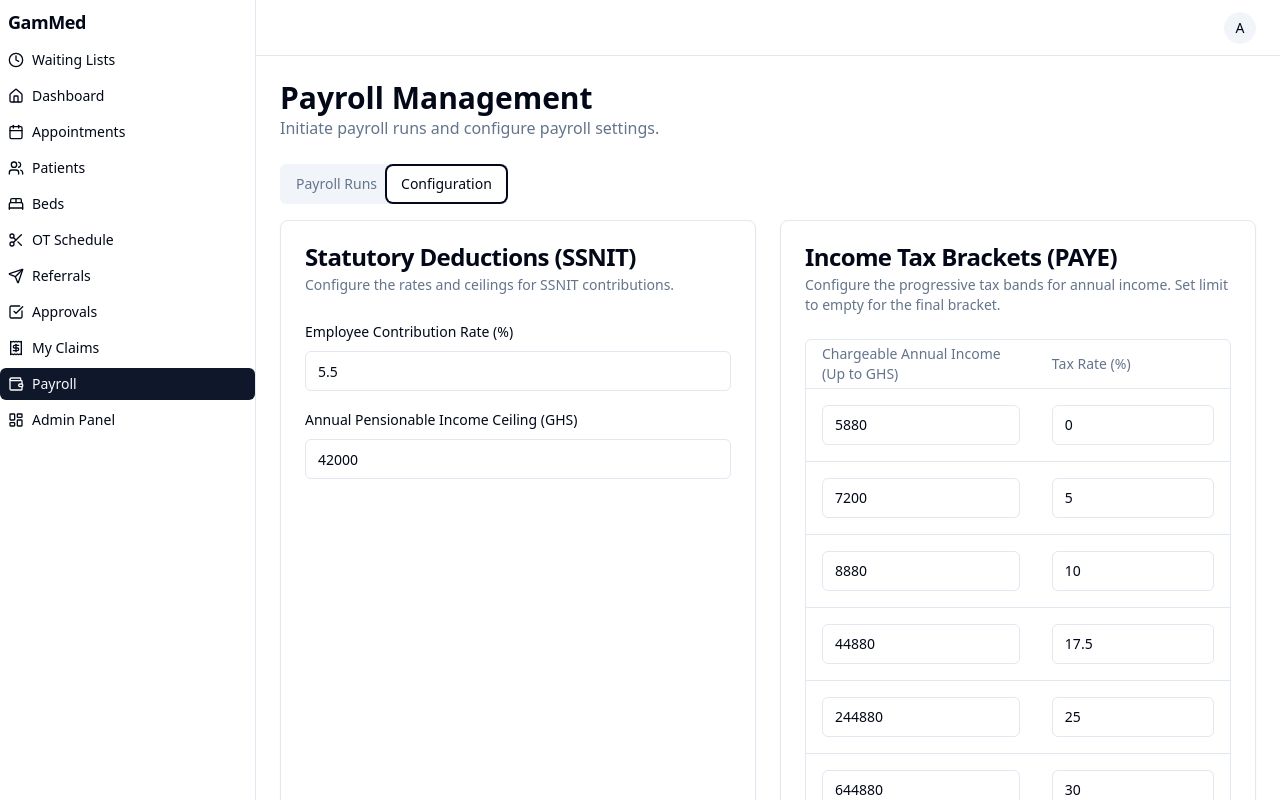
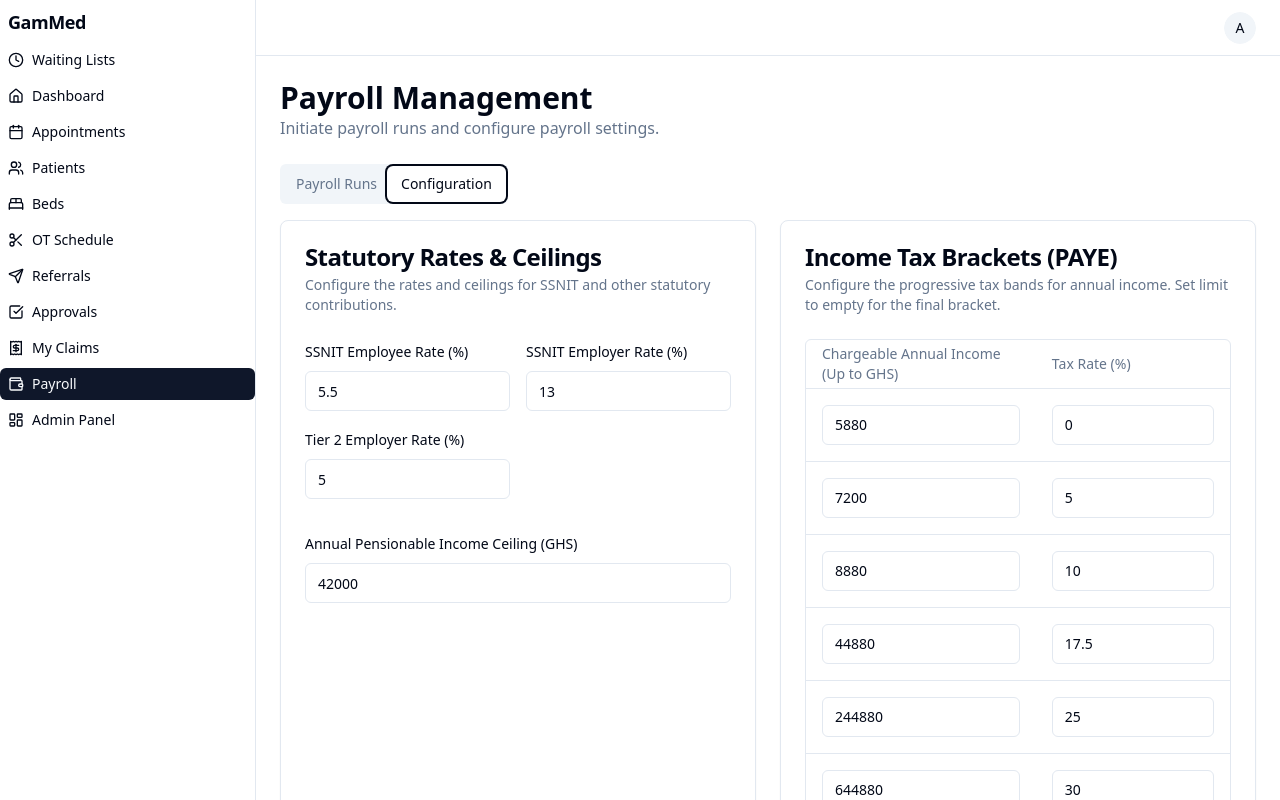
Before and after one commit to jgambrah/GAM_Med, a Next.js app: page /dashboard/payroll in a window 1280 px wide. Both pictures are taken after a click on the tab "Configuration". Shown: the top 800 px of the page. Built offline with nearby package versions, Linux system fonts and the light colour scheme.

Commit message:
Statutory Rates SSNIT Employee Rate (%) SSNIT Employer Rate (%) Tier 2 E

```diff
--- a/src/app/dashboard/payroll/components/payroll-configuration.tsx
+++ b/src/app/dashboard/payroll/components/payroll-configuration.tsx
@@ -16,7 +16,7 @@ export function PayrollConfigurationDashboard() {
   const { toast } = useToast();
   const [config, setConfig] = React.useState<PayrollConfiguration>(mockPayrollConfig);
 
-  const handleSsnitChange = (field: keyof PayrollConfiguration, value: string) => {
+  const handleStatutoryChange = (field: keyof PayrollConfiguration, value: string) => {
     setConfig(prev => ({ ...prev, [field]: parseFloat(value) || 0 }));
   };
 
@@ -42,29 +42,51 @@ export function PayrollConfigurationDashboard() {
     <div className="grid gap-6 lg:grid-cols-2">
       <Card>
         <CardHeader>
-          <CardTitle>Statutory Deductions (SSNIT)</CardTitle>
+          <CardTitle>Statutory Rates & Ceilings</CardTitle>
           <CardDescription>
-            Configure the rates and ceilings for SSNIT contributions.
+            Configure the rates and ceilings for SSNIT and other statutory contributions.
           </CardDescription>
         </CardHeader>
         <CardContent className="space-y-4">
+          <div className="grid grid-cols-2 gap-4">
             <div className="space-y-2">
-            <Label htmlFor="ssnit-contribution">Employee Contribution Rate (%)</Label>
+                <Label htmlFor="ssnit-employee-rate">SSNIT Employee Rate (%)</Label>
                 <Input
-              id="ssnit-contribution"
+                id="ssnit-employee-rate"
                 type="number"
                 step="0.01"
                 value={config.ssnitEmployeeContribution * 100}
-              onChange={e => handleSsnitChange('ssnitEmployeeContribution', (parseFloat(e.target.value) / 100).toString())}
+                onChange={e => handleStatutoryChange('ssnitEmployeeContribution', (parseFloat(e.target.value) / 100).toString())}
                 />
             </div>
             <div className="space-y-2">
+                <Label htmlFor="ssnit-employer-rate">SSNIT Employer Rate (%)</Label>
+                <Input
+                id="ssnit-employer-rate"
+                type="number"
+                step="0.01"
+                value={config.ssnitEmployerContribution * 100}
+                onChange={e => handleStatutoryChange('ssnitEmployerContribution', (parseFloat(e.target.value) / 100).toString())}
+                />
+            </div>
+             <div className="space-y-2">
+                <Label htmlFor="tier2-employer-rate">Tier 2 Employer Rate (%)</Label>
+                <Input
+                id="tier2-employer-rate"
+                type="number"
+                step="0.01"
+                value={config.tier2EmployerContribution * 100}
+                onChange={e => handleStatutoryChange('tier2EmployerContribution', (parseFloat(e.target.value) / 100).toString())}
+                />
+            </div>
+          </div>
+          <div className="space-y-2 pt-4">
             <Label htmlFor="ssnit-ceiling">Annual Pensionable Income Ceiling (GHS)</Label>
             <Input
               id="ssnit-ceiling"
               type="number"
               value={config.ssnitCeiling}
-              onChange={e => handleSsnitChange('ssnitCeiling', e.target.value)}
+              onChange={e => handleStatutoryChange('ssnitCeiling', e.target.value)}
             />
           </div>
         </CardContent>
--- a/src/lib/data.ts
+++ b/src/lib/data.ts
@@ -1155,6 +1155,8 @@ export const mockPayrollRuns: PayrollRun[] = [
 
 export const mockPayrollConfig: PayrollConfiguration = {
     ssnitEmployeeContribution: 0.055,
+    ssnitEmployerContribution: 0.13,
+    tier2EmployerContribution: 0.05,
     ssnitCeiling: 42000, // GHS per annum
     taxBands: [
         { limit: 5880, rate: 0.0 },       // First 5,880
--- a/src/lib/types.ts
+++ b/src/lib/types.ts
@@ -337,6 +337,8 @@ export interface PayrollRecord {
  */
 export interface PayrollConfiguration {
     ssnitEmployeeContribution: number;
+    ssnitEmployerContribution: number;
+    tier2EmployerContribution: number;
     ssnitCeiling: number;
     taxBands: {
         limit: number; // Annual limit for the band
```
Lines whose indentation alone changed are shown as unchanged.
